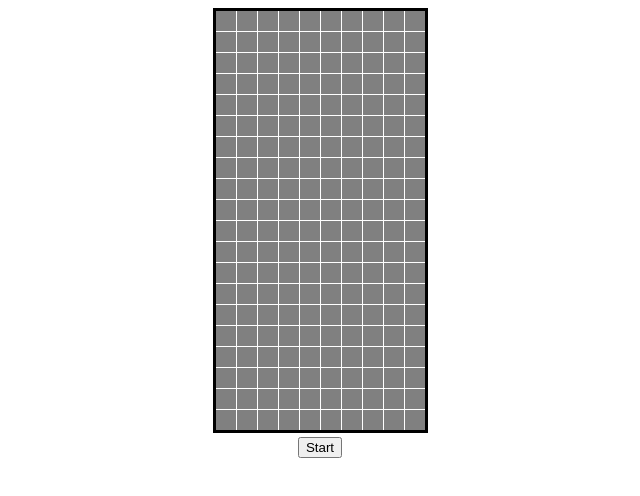
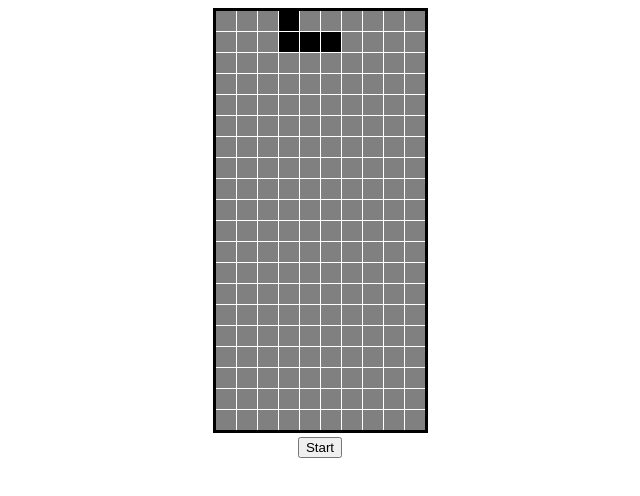
Before and after one commit to fst02/tetris, a plain HTML site: page index.html in a window 1280 px wide. Shown: the whole page, without its empty margins (320-960 px from the left). Drawn offline with Linux system fonts and the light colour scheme.

Commit message:
#FST2-22 display first item

```diff
--- a/script.js
+++ b/script.js
@@ -1,22 +1,77 @@
 let canvas = document.getElementById("canvas");
 let ctx = canvas.getContext("2d");
 
-let arr = [];
+let arrCanvas = [];
 let rows = 20;
 let columns = 10;
 const canvasWidth = 209;
 const canvasHeight = 419;
 const rectSize = (canvasWidth - columns + 1) / columns;
+const itemT = [
+    [1, 1, 1],
+    [0, 1, 0]
+];
+const itemReverseZ = [
+    [0, 1, 1],
+    [1, 1, 0]
+];
+const itemZ = [
+    [1, 1, 0],
+    [0, 1, 1]
+];
+const itemReverseL = [
+    [1, 0, 0],
+    [1, 1, 1]
+];
+const itemL = [
+    [0, 0, 1],
+    [1, 1, 1]
+];
+const itemLine = [
+    [1, 1, 1, 1]
+];
+const itemRect = [
+    [1, 1],
+    [1, 1]
+];
 
+function randomItem() {
+    let randomNumber = Math.floor(Math.random() * 7);
+    switch (randomNumber) {
+      case 0:
+        return itemT;
+        break;
+      case 1:
+        return itemReverseZ;
+        break;
+      case 2:
+        return itemZ;
+        break;
+      case 3:
+        return itemReverseL;
+        break;
+      case 4:
+        return itemL;
+        break;
+      case 5:
+        return itemLine;
+        break;
+      case 6:
+        return itemRect;
+        break;
+      default:
+        break;
+    }
+  }
 
-fill2DimensionsArray(arr, rows, columns);
-
-function fill2DimensionsArray(arr, rows, columns) {
-    for (let i = 0; i < rows; i++) {
-        arr.push([1])
-        for (let j = 0; j < columns; j++) {
-            arr[i][j] = 1;
-            if(arr[i][j] === 1) {
+function recolor() {
+    for (let i = 0; i < arrCanvas.length; i++) {
+        for (let j = 0; j < arrCanvas[i].length; j++) {
+            if (arrCanvas[i][j] === 1) {
+                ctx.fillStyle = '#000000';
+                ctx.fillRect(j * (rectSize + 1),i * (rectSize + 1),rectSize,rectSize);
+            }
+            else {
                 ctx.fillStyle = '#808080';
                 ctx.fillRect(j * (rectSize + 1),i * (rectSize + 1),rectSize,rectSize);
             }
@@ -24,5 +79,33 @@ function fill2DimensionsArray(arr, rows, columns) {
     }
 }
 
+function firstItem() {
+    let randomItemResult = randomItem();
+    for (let i = 0; i < randomItemResult.length; i++) {
+        for (let j = 0; j < randomItemResult[i].length; j++) {
+            if (randomItemResult[i][j] === 1) {
+                arrCanvas[i][j + 3] = 1;
+            }
+        }
+    }
+    recolor();
+}
 
-console.log(arr);
+colorGameField(arrCanvas, rows, columns);
+function colorGameField(arrCanvas, rows, columns) {
+    for (let i = 0; i < rows; i++) {
+        arrCanvas.push([0])
+        for (let j = 0; j < columns; j++) {
+            arrCanvas[i][j] = 0;
+            if(arrCanvas[i][j] === 0) {
+                ctx.fillStyle = '#808080';
+                ctx.fillRect(j * (rectSize + 1),i * (rectSize + 1),rectSize,rectSize);
+            }
+        }
+    }
+}
+firstItem(randomItem());
+
+
+console.log(arrCanvas);
+console.log(randomItem());
```
Also changed, not shown: index.html (+1 -0 lines).
